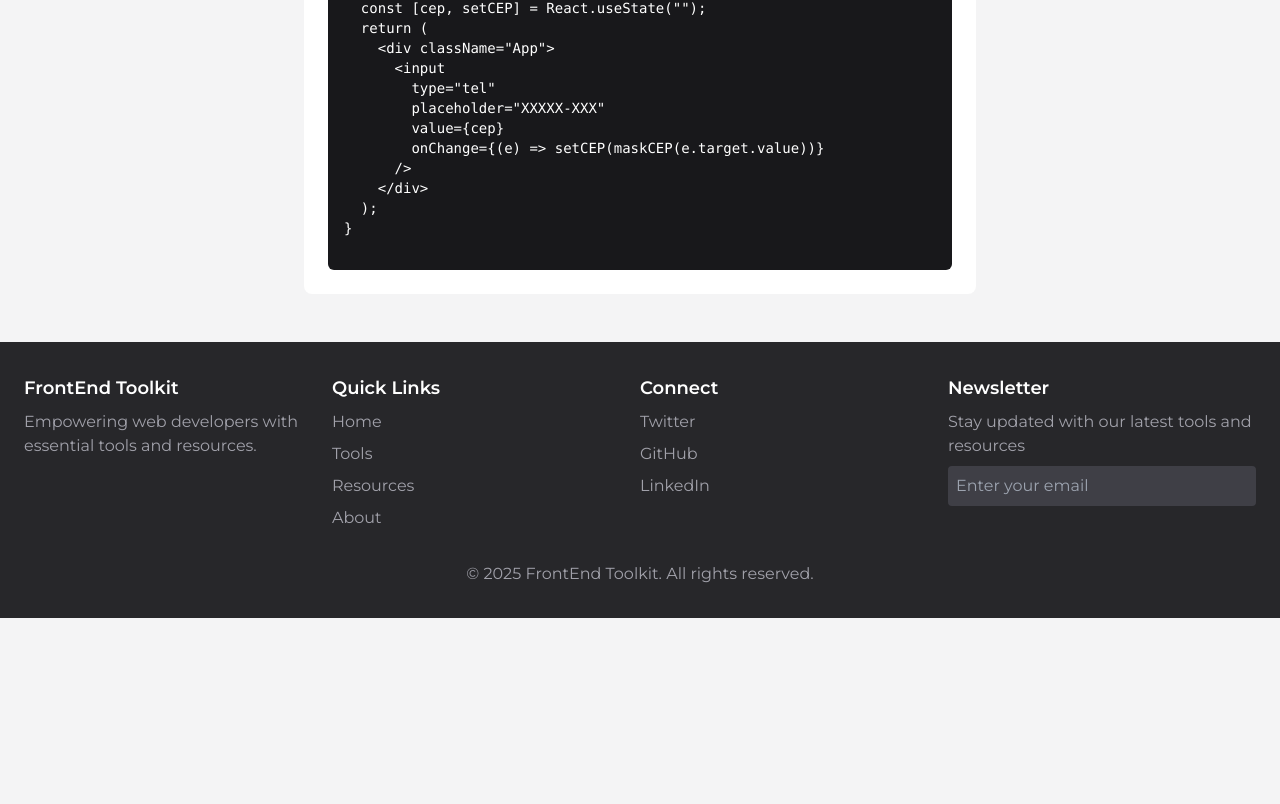
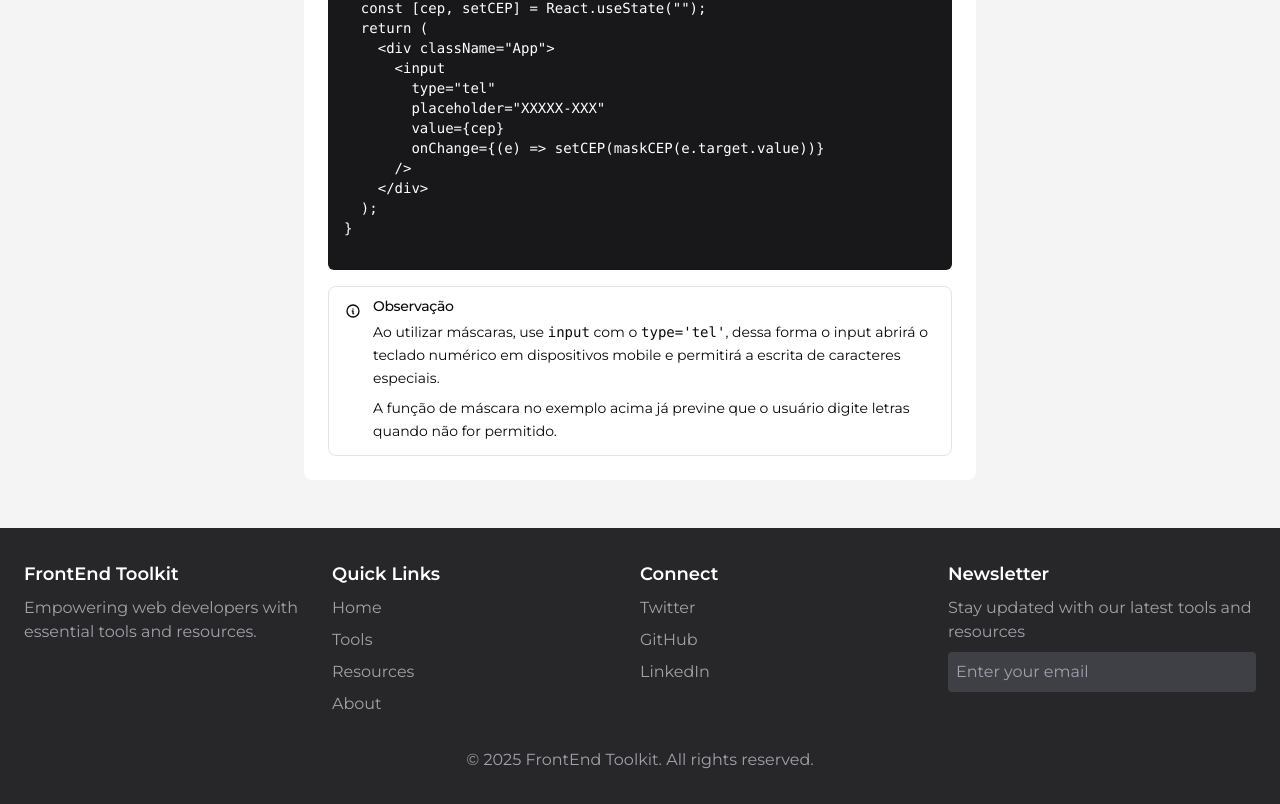
Before and after one commit to dev-andreola/front-sheet, a Next.js app: page /mascaras/cep in a window 1280 px wide. Shown: the part 841-1645 px from the top of the page. Before the commit the page ends 1459 px from the top, so only its background shows below. Built offline with nearby package versions, Linux system fonts and the light colour scheme.

Commit message:
feat: add obs in mask page

```diff
--- a/src/components/MaskPage/MaskPage.tsx
+++ b/src/components/MaskPage/MaskPage.tsx
@@ -12,12 +12,14 @@
   IconBrandReact,
   IconCheck,
   IconCopy,
+  IconInfoCircle,
 } from "@tabler/icons-react";
 import React, { useState } from "react";
 import { ScrollArea, ScrollBar } from "@/components/ui/scroll-area";
 import { Label } from "@/components/ui/label";
 import { Progress } from "@/components/ui/progress";
 import { useToast } from "@/hooks/use-toast";
+import { Alert, AlertDescription, AlertTitle } from "../ui/alert";
 
 interface MaskPageProps {
   title: string;
@@ -154,6 +156,24 @@
             </ScrollArea>
           </pre>
         </div>
+        <div>
+          <Alert className="mt-4">
+            <IconInfoCircle className="size-4" />
+            <AlertTitle className="mb-2">Observação</AlertTitle>
+            <AlertDescription className="space-y-2">
+              <p>
+                Ao utilizar máscaras, use <code>input</code> com o{" "}
+                <code>type=&apos;tel&apos;</code>, dessa forma o input abrirá o
+                teclado numérico em dispositivos mobile e permitirá a escrita de
+                caracteres especiais.
+              </p>
+              <p>
+                A função de máscara no exemplo acima já previne que o usuário
+                digite letras quando não for permitido.
+              </p>
+            </AlertDescription>
+          </Alert>
+        </div>
       </div>
     </div>
   );
--- /dev/null
+++ b/src/components/ui/alert.tsx
@@ -0,0 +1,59 @@
+import * as React from "react"
+import { cva, type VariantProps } from "class-variance-authority"
+
+import { cn } from "@/lib/utils"
+
+const alertVariants = cva(
+  "relative w-full rounded-lg border px-4 py-3 text-sm [&>svg+div]:translate-y-[-3px] [&>svg]:absolute [&>svg]:left-4 [&>svg]:top-4 [&>svg]:text-foreground [&>svg~*]:pl-7",
+  {
+    variants: {
+      variant: {
+        default: "bg-background text-foreground",
+        destructive:
+          "border-destructive/50 text-destructive dark:border-destructive [&>svg]:text-destructive",
+      },
+    },
+    defaultVariants: {
+      variant: "default",
+    },
+  }
+)
+
+const Alert = React.forwardRef<
+  HTMLDivElement,
+  React.HTMLAttributes<HTMLDivElement> & VariantProps<typeof alertVariants>
+>(({ className, variant, ...props }, ref) => (
+  <div
+    ref={ref}
+    role="alert"
+    className={cn(alertVariants({ variant }), className)}
+    {...props}
+  />
+))
+Alert.displayName = "Alert"
+
+const AlertTitle = React.forwardRef<
+  HTMLParagraphElement,
+  React.HTMLAttributes<HTMLHeadingElement>
+>(({ className, ...props }, ref) => (
+  <h5
+    ref={ref}
+    className={cn("mb-1 font-medium leading-none tracking-tight", className)}
+    {...props}
+  />
+))
+AlertTitle.displayName = "AlertTitle"
+
+const AlertDescription = React.forwardRef<
+  HTMLParagraphElement,
+  React.HTMLAttributes<HTMLParagraphElement>
+>(({ className, ...props }, ref) => (
+  <div
+    ref={ref}
+    className={cn("text-sm [&_p]:leading-relaxed", className)}
+    {...props}
+  />
+))
+AlertDescription.displayName = "AlertDescription"
+
+export { Alert, AlertTitle, AlertDescription }
```
